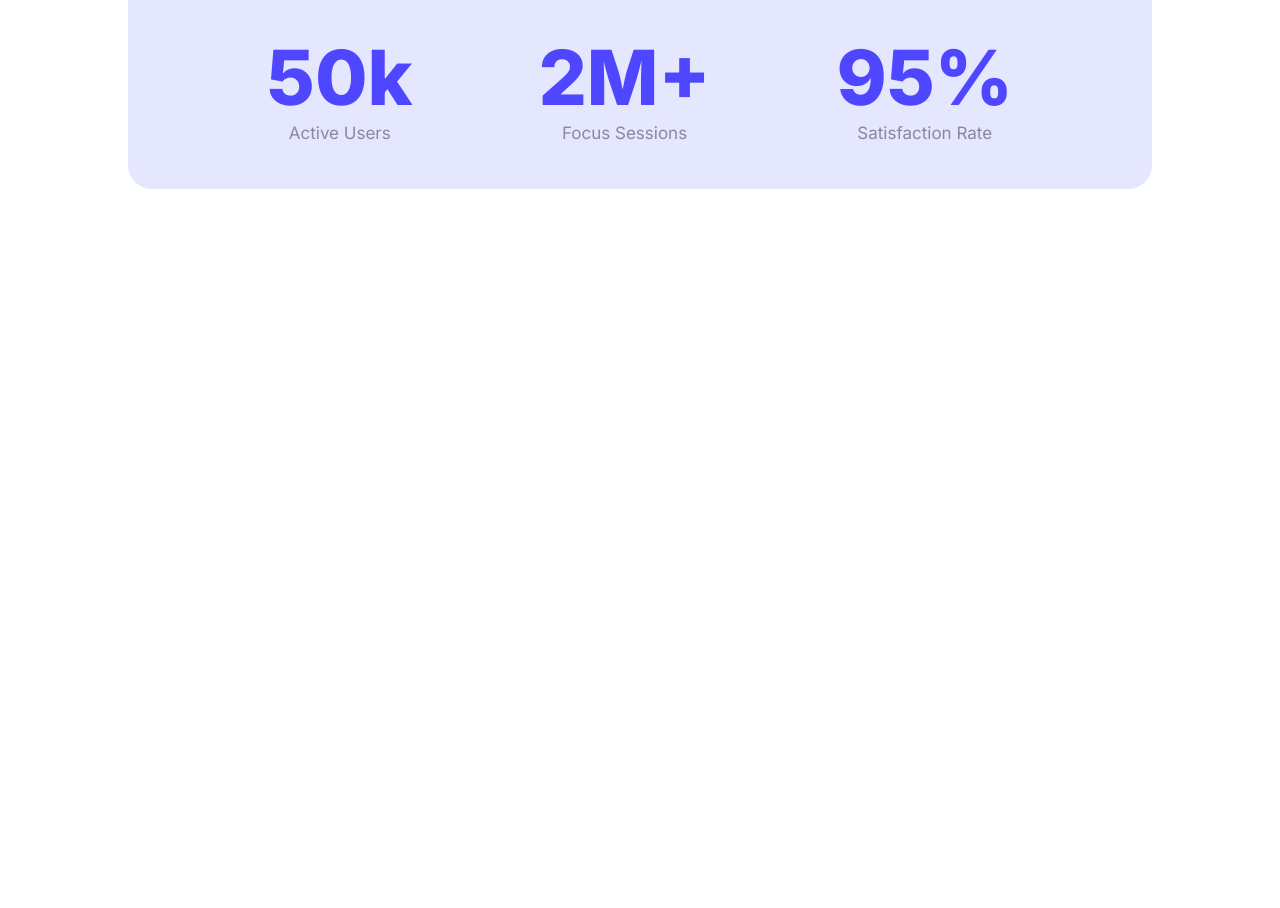
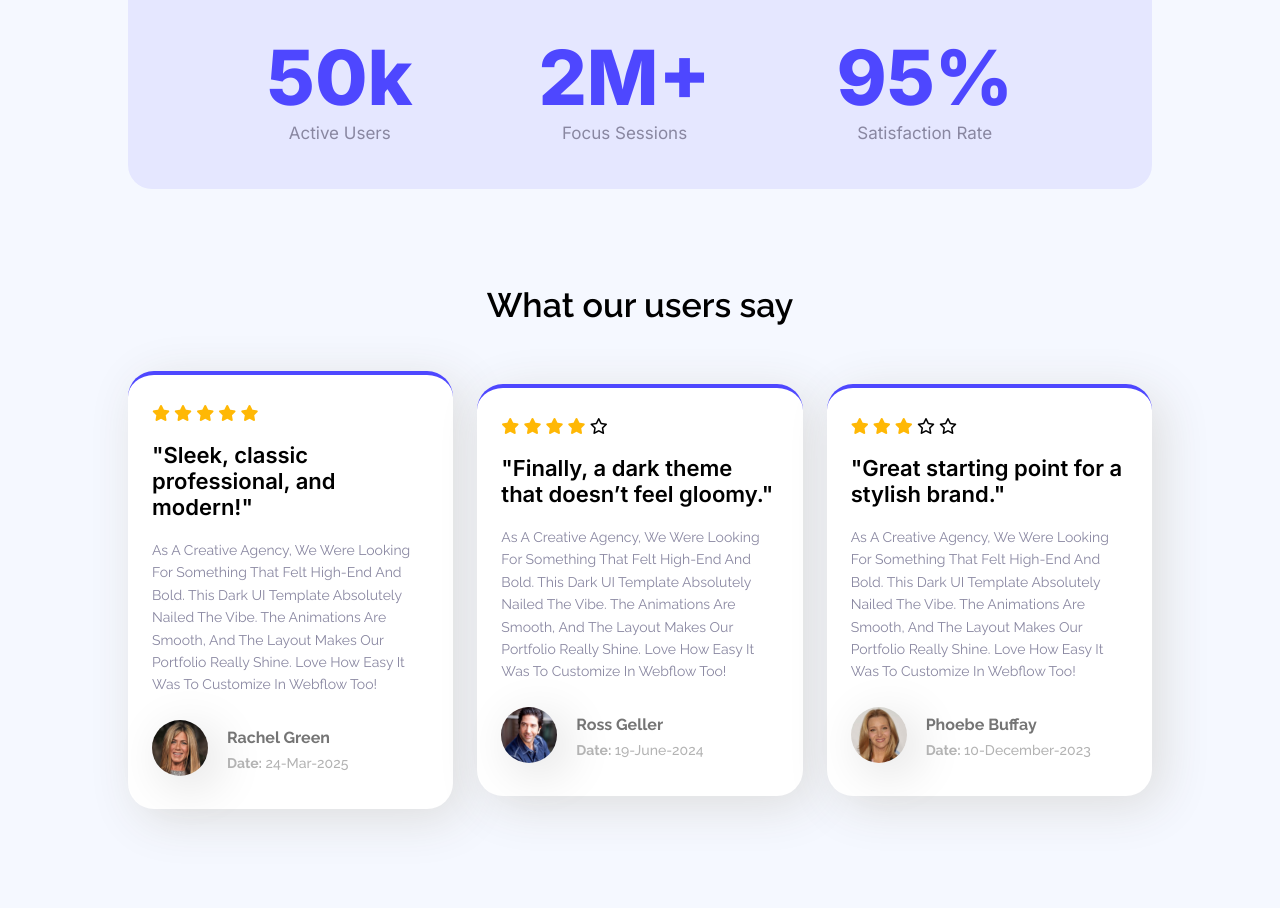
Before and after one commit to SadAbdullah/cool-dark-UI-template-assignment-1, a plain HTML site: page index.html in a window 1280 px wide. Shown: the part 1416-2324 px from the top of the page. Before the commit the page ends 1701 px from the top, so only its background shows below. Drawn offline with Linux system fonts and the light colour scheme.

Commit message:
testimonial sec is done with css

```diff
--- a/index.html
+++ b/index.html
@@ -82,9 +82,9 @@
 
 
 
-    <!-- user review area start -->
-    <div class="user-review-area container">
-        <h2 class="user-review-heading">Joined Thousands of Productive Users</h2>
+    <!-- productive user area start -->
+    <div class="productive-user container">
+        <h2 class="productive-user-heading">Joined Thousands of Productive Users</h2>
 
         <div class="review-card-container">
             <div class="review-card">
@@ -103,7 +103,110 @@
             </div>
         </div>
     </div>
-    <!-- user review area end -->
+    <!-- productive user area end -->
+
+
+
+    <!-- testimonial area start -->
+    <div class="testimonial-area container">
+        <h2 class="testimonial-heading">What our users say</h2>
+
+        <div class="testimonial-card-container">
+            <div class="testimonial-card">
+                <div class="star-icon">
+                    <i class="fa-solid fa-star"></i>
+                    <i class="fa-solid fa-star"></i>
+                    <i class="fa-solid fa-star"></i>
+                    <i class="fa-solid fa-star"></i>
+                    <i class="fa-solid fa-star"></i>
+                </div>
+
+                <div class="testionial-card-content">
+                    <h3>"Sleek, classic professional, and modern!"</h3>
+                    <p class="section-txt">
+                        As a creative agency, we were looking for something that felt high-end and bold. This dark UI template absolutely nailed the vibe. The animations are smooth, and the layout makes our portfolio really shine. Love how easy it was to customize in Webflow too!
+                    </p>
+                </div>
+
+                <div class="testimonial-card-user-container">
+                    <div class="card-user-img">
+                        <img src="img/user-review/rachel.jpg" alt="user-review">
+                    </div>
+
+                    <div class="card-user-person">
+                        <h5>Rachel Green</h5>
+                        <h6><strong>Date: </strong> 24-Mar-2025</h6>
+                    </div>
+
+                </div>
+            </div>
+
+            <div class="testimonial-card">
+                <div class="star-icon">
+                    <i class="fa-solid fa-star"></i>
+                    <i class="fa-solid fa-star"></i>
+                    <i class="fa-solid fa-star"></i>
+                    <i class="fa-solid fa-star"></i>
+                    <i class="fa-regular fa-star"></i>
+                </div>
+
+                <div class="testionial-card-content">
+                    <h3>"Finally, a dark theme that doesn’t feel gloomy."</h3>
+                    <p class="section-txt">
+                        As a creative agency, we were looking for something that felt high-end and bold. This dark UI template absolutely nailed the vibe. The animations are smooth, and the layout makes our portfolio really shine. Love how easy it was to customize in Webflow too!
+                    </p>
+                </div>
+
+                <div class="testimonial-card-user-container">
+                    <div class="card-user-img">
+                        <img src="img/user-review/ross.jpg" alt="user-review">
+                    </div>
+
+                    <div class="card-user-person">
+                        <h5>Ross Geller</h5>
+                        <h6><strong>Date: </strong> 19-June-2024</h6>
+                    </div>
+
+                </div>
+            </div>
+
+            <div class="testimonial-card">
+                <div class="star-icon">
+                    <i class="fa-solid fa-star"></i>
+                    <i class="fa-solid fa-star"></i>
+                    <i class="fa-solid fa-star"></i>
+                    <i class="fa-regular fa-star"></i>
+                    <i class="fa-regular fa-star"></i>
+                </div>
+
+                <div class="testionial-card-content">
+                    <h3>"Great starting point for a stylish brand."</h3>
+                    <p class="section-txt">
+                        As a creative agency, we were looking for something that felt high-end and bold. This dark UI template absolutely nailed the vibe. The animations are smooth, and the layout makes our portfolio really shine. Love how easy it was to customize in Webflow too!
+                    </p>
+                </div>
+
+                <div class="testimonial-card-user-container">
+                    <div class="card-user-img">
+                        <img src="img/user-review/pheobe_.jpg" alt="user-review">
+                    </div>
+
+                    <div class="card-user-person">
+                        <h5>Phoebe Buffay</h5>
+                        <h6><strong>Date: </strong> 10-December-2023</h6>
+                    </div>
+
+                </div>
+            </div>
+        </div>
+    </div>
+    <!-- testimonial area end -->
+
+
+
+
+
+
 
 
 
--- a/style.css
+++ b/style.css
@@ -5,6 +5,10 @@
     padding: 0;
     box-sizing: border-box;
     font-family: "Raleway", sans-serif;
+}
+
+body {
+    background-color: #F5F8FF;
 }
 
 .container {
@@ -165,14 +169,14 @@
 
 
 /* -- user review area start -- */
-.user-review-area {
+.productive-user {
     background-color: #E5E7FF;
     border-radius: 24px;
     padding: 46px 76px;
     margin-bottom: 96px;
 }
 
-.user-review-heading {
+.productive-user-heading {
     font-size: 34px;
     font-weight: 600;
     text-align: center;
@@ -198,3 +202,87 @@
     text-align: center;
 }
 /* -- user review area end -- */
+
+
+
+/* -- testimonial-area start -- */
+.testimonial-area {
+    padding: 96px 0;
+    padding-top: 0;
+    margin-bottom: 46px;
+}
+
+.testimonial-heading {
+    font-size: 34px;
+    font-weight: 600;
+    text-align: center;
+    margin-bottom: 46px;
+}
+
+
+.testimonial-card-container {
+    display: flex;
+    justify-content: space-between;
+    align-items: center;
+    gap: 24px;
+}
+
+
+.testimonial-card {
+    background-color: #fff;
+    border-top: 4px solid #4E47FF;
+    border-radius: 26px;
+    box-shadow: 10px 10px 50px #ddd;
+    padding: 29px 24px;
+}
+
+.star-icon .fa-solid {
+    color: #FFB805;
+}
+
+
+.testionial-card-content h3 {
+    font-size: 22px;
+    font-weight: 600;
+    font-family: "Inter", sans-serif;
+    text-align: left;
+    margin: 19px 0;
+}
+
+
+.testionial-card-content p {
+    font-size: 14px;
+}
+
+
+.testimonial-card-user-container {
+    display: flex;
+    align-items: center;
+
+}
+
+.card-user-img img {
+    width: 56px;
+    height: 56px;
+    object-fit: cover;
+    margin-right: 19px;
+    border-radius: 50%;
+    box-shadow: 10px 10px 50px #ddd;
+
+}
+
+.card-user-person h5 {
+    color: #757575;
+    font-size: 16px;
+
+}
+
+.card-user-person h6 {
+    color: #B3B3B3;
+    font-size: 14px;
+    margin-top: 8px;
+    font-family: "Raleway", sans-serif;
+    font-weight: 500;
+}
+
+/* -- testimonial-area end -- */
```
Also changed, not shown: img/avatar.png (deleted), img/user-review/pheobe_.jpg (added), img/user-review/rachel.jpg (added), img/user-review/ross.jpg (added).
